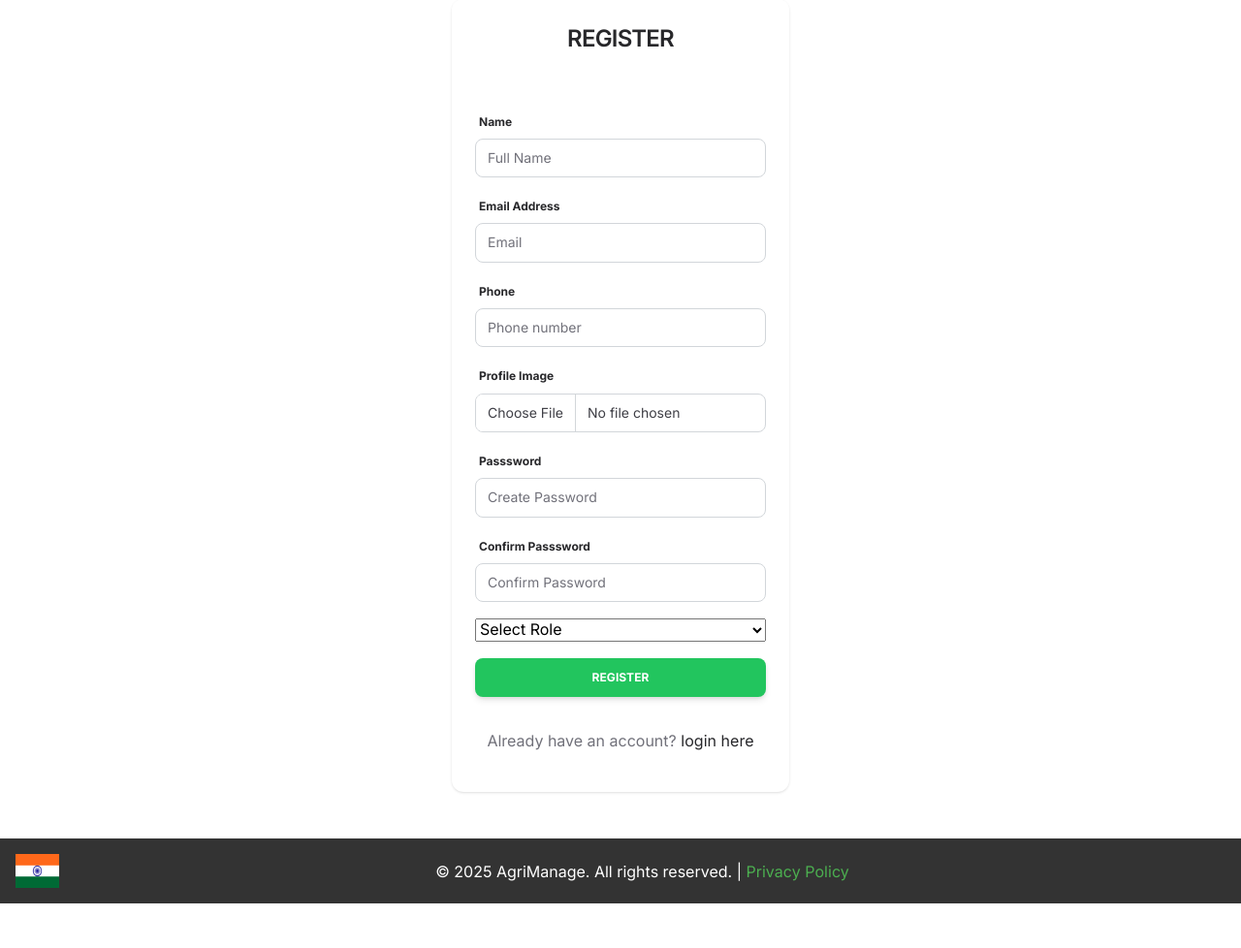
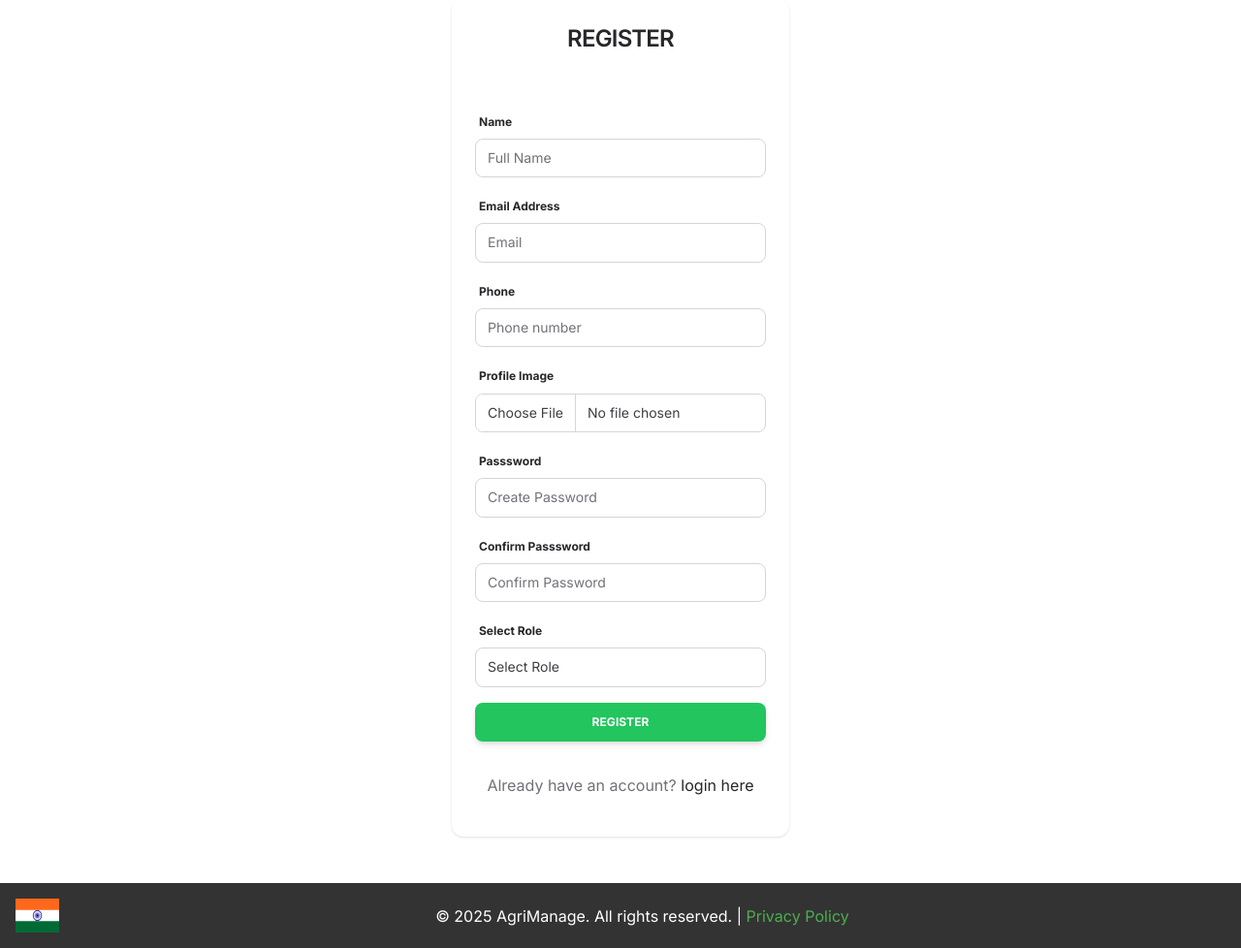
Before and after one commit to Chandan-pal-2004/ams, a PHP site: page /register.php in a window 1280 px wide. Shown: the part 151-1129 px from the top of the page at 97% size. Before the commit the page ends 1083 px from the top, so only its background shows below. Run offline with PHP 8.4, Linux system fonts and the light colour scheme; style sheets or scripts are compiled from the project's sources; some libraries are stand-ins or nearby versions.

Commit message:
Fixed Register Page

```diff
--- a/register.php
+++ b/register.php
@@ -45,7 +45,8 @@ include('includes/header.php');
                                     class="form-control" required>
                             </div>
                             <div class="mb-3">
-                                <select class="input-field w-100" name="role" required>
+                                <label for="select">Select Role</label>
+                                <select class="form-control w-100" name="role" required>
                                     <option value="" disabled selected>Select Role</option>
                                     <option value="admin">Admin</option>
                                     <option value="farmer">Farmer</option>
```
